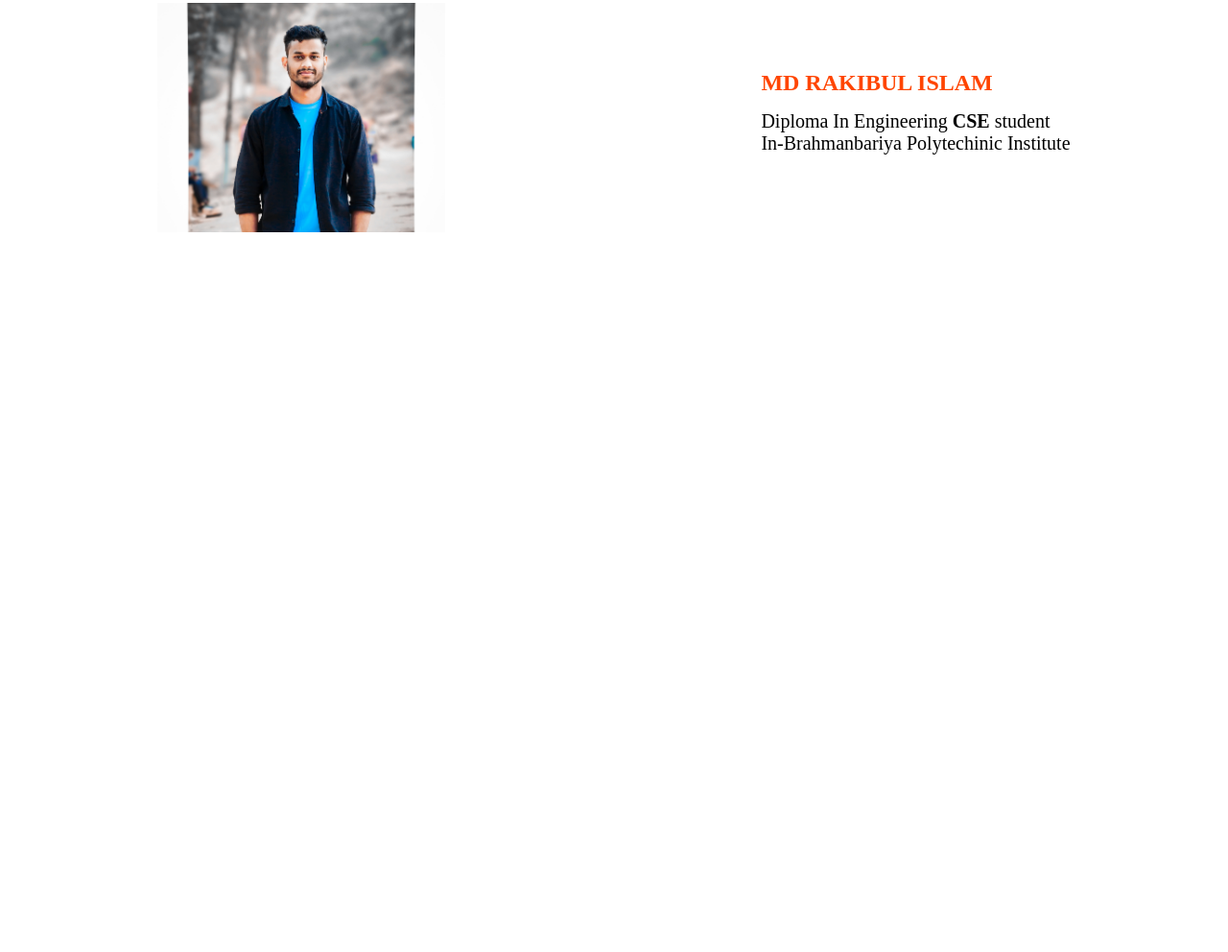
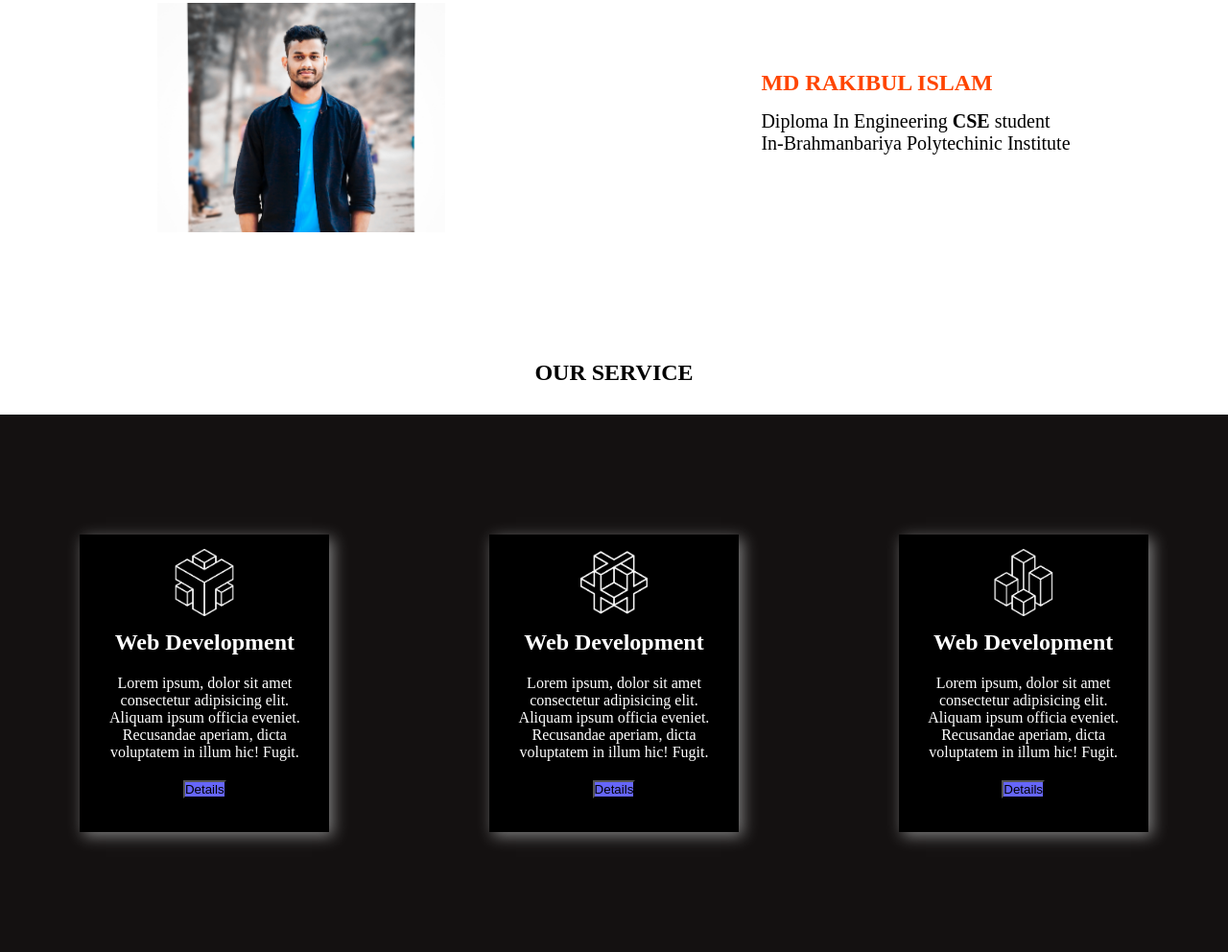
Before and after one commit to srbrakib27/creat-new-web, a plain HTML site: page index.html in a window 1280 px wide. Shown: the part 1020-2012 px from the top of the page at 96% size. Before the commit the page ends 1365 px from the top, so only its background shows below. Drawn offline with Linux system fonts and the light colour scheme.

Commit message:
fifth commit

```diff
--- a/index.html
+++ b/index.html
@@ -73,6 +73,44 @@
    </div>
 </section>
 
+<!-- servis section-->
+
+<section>
+    <h1 class="mmd"> <b> OUR SERVICE </b></h1>
+
+    <div class="servic">
+
+      <div class="box">
+        <img class="icon" src="./icon/0.png" alt="">
+        <h2 class="box-taital"> Web Development </h2>
+        <p class="per">Lorem ipsum, dolor sit amet consectetur adipisicing elit. Aliquam ipsum officia eveniet. Recusandae aperiam, dicta voluptatem in illum hic! Fugit.</p>
+        <button class="bt">Details</button>
+      </div>
+
+
+
+
+    <div class="box">
+        <img class="icon" src="./icon/1.png" alt="">
+        <h2 class="box-taital"> Web Development </h2>
+        <p class="per">Lorem ipsum, dolor sit amet consectetur adipisicing elit. Aliquam ipsum officia eveniet. Recusandae aperiam, dicta voluptatem in illum hic! Fugit.</p>
+        <button class="bt">Details</button>
+      </div>
+
+      <div class="box">
+        <img class="icon" src="./icon/2.png" alt="">
+        <h2 class="box-taital"> Web Development </h2>
+        <p class="per">Lorem ipsum, dolor sit amet consectetur adipisicing elit. Aliquam ipsum officia eveniet. Recusandae aperiam, dicta voluptatem in illum hic! Fugit.</p>
+        <button class="bt">Details</button>
+      </div>
+
+
+</section>
+
+
+
+
+
 
 <footer>
 
--- a/style/blog.css
+++ b/style/blog.css
@@ -103,3 +103,45 @@ height: 55vh;
 .name{
     color:orangered;
 }
+.our{
+    text-align: center;
+}
+.box{
+    width: 230px;
+    height: 280px;
+    box-shadow: 4px 4px 15px grey;
+    background-color: black;
+    text-align: center;
+    padding: 15px ;
+    color: white;
+
+}
+
+.icon{
+    width: 70px;
+}
+
+.bt{
+    background-color: rgb(102, 102, 249);
+    margin-top: 10px;
+}
+.box-taital{
+    padding: 10px;
+}
+
+.per{
+    padding: 10px;
+}
+
+.servic{
+    display: flex;
+    justify-content: space-around;
+    background-color:rgb(20, 17, 17);
+    height: 70vh;
+    align-items: center;
+}
+
+.mmd{
+    text-align: center;
+    padding: 30px;
+}
```
